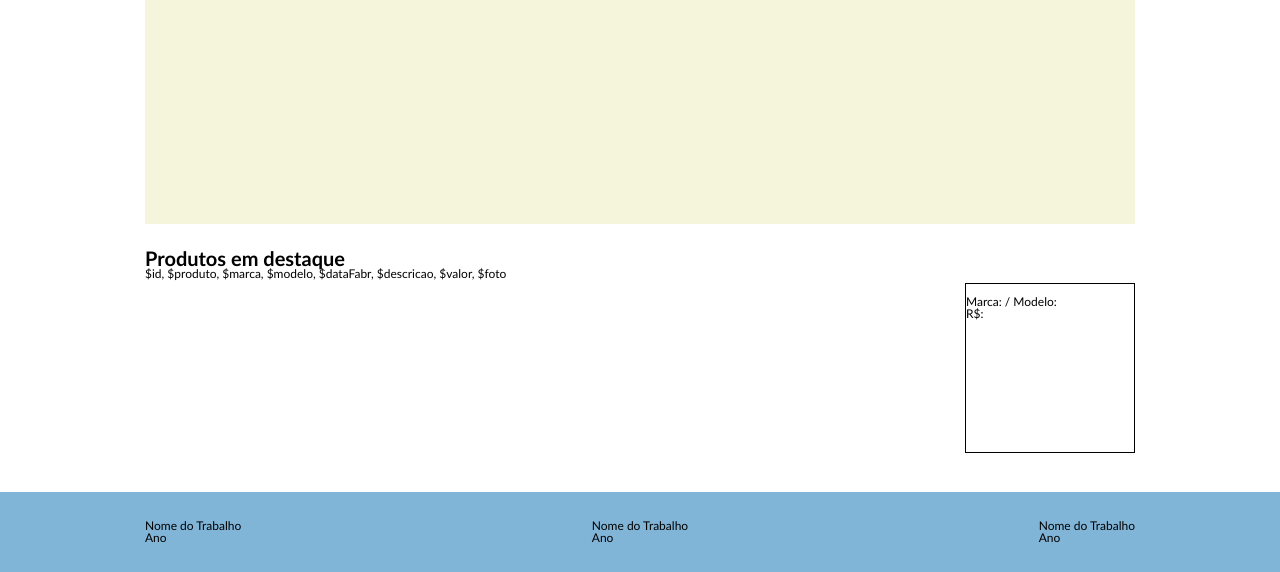
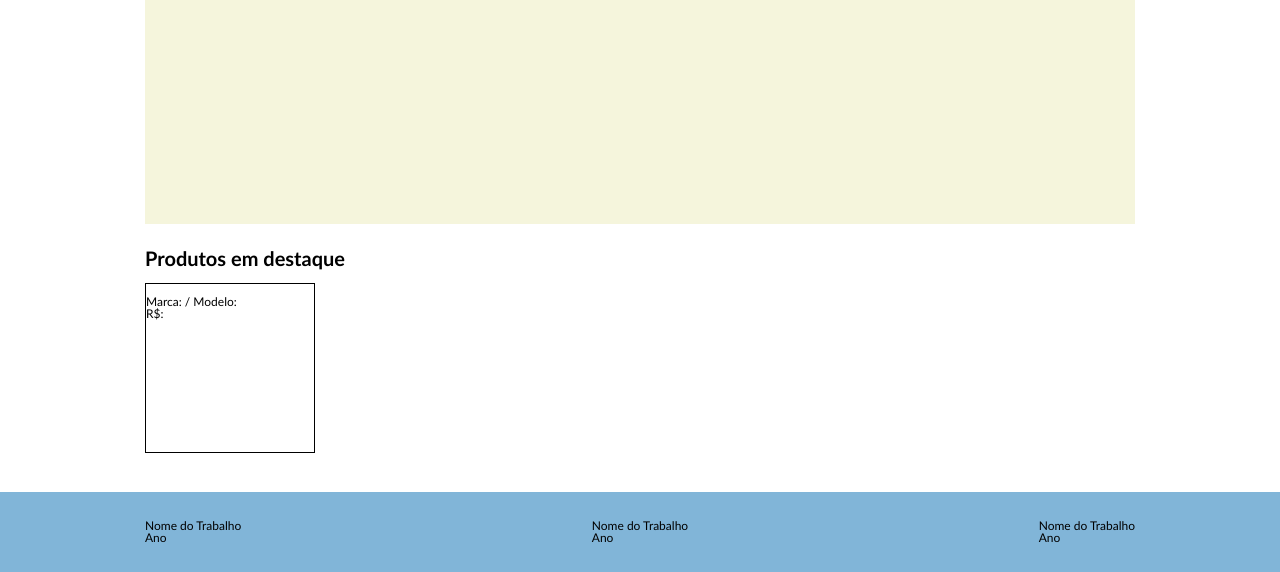
Before and after one commit to WillianTambori/ProjetoWeb, a PHP site: page / in a window 1280 px wide. Shown: the part 273-845 px from the top of the page. Run offline with PHP 8.4, Linux system fonts and the light colour scheme; tables that the repository leaves empty hold one stand-in row (values such as "Sample post").

Commit message:
correção em tag

```diff
--- a/index.php
+++ b/index.php
@@ -17,7 +17,6 @@
             <?php $listaProduto = retornarProduto();
             while($produto = mysqli_fetch_assoc($listaProduto))
             { ?>
-            $id, $produto, $marca, $modelo, $dataFabr, $descricao, $valor, $foto
             <div class="prodMini">
                 <figure> <img src="<?php $foto ?>" width="100%"> </figure>
                 <legend>
```
